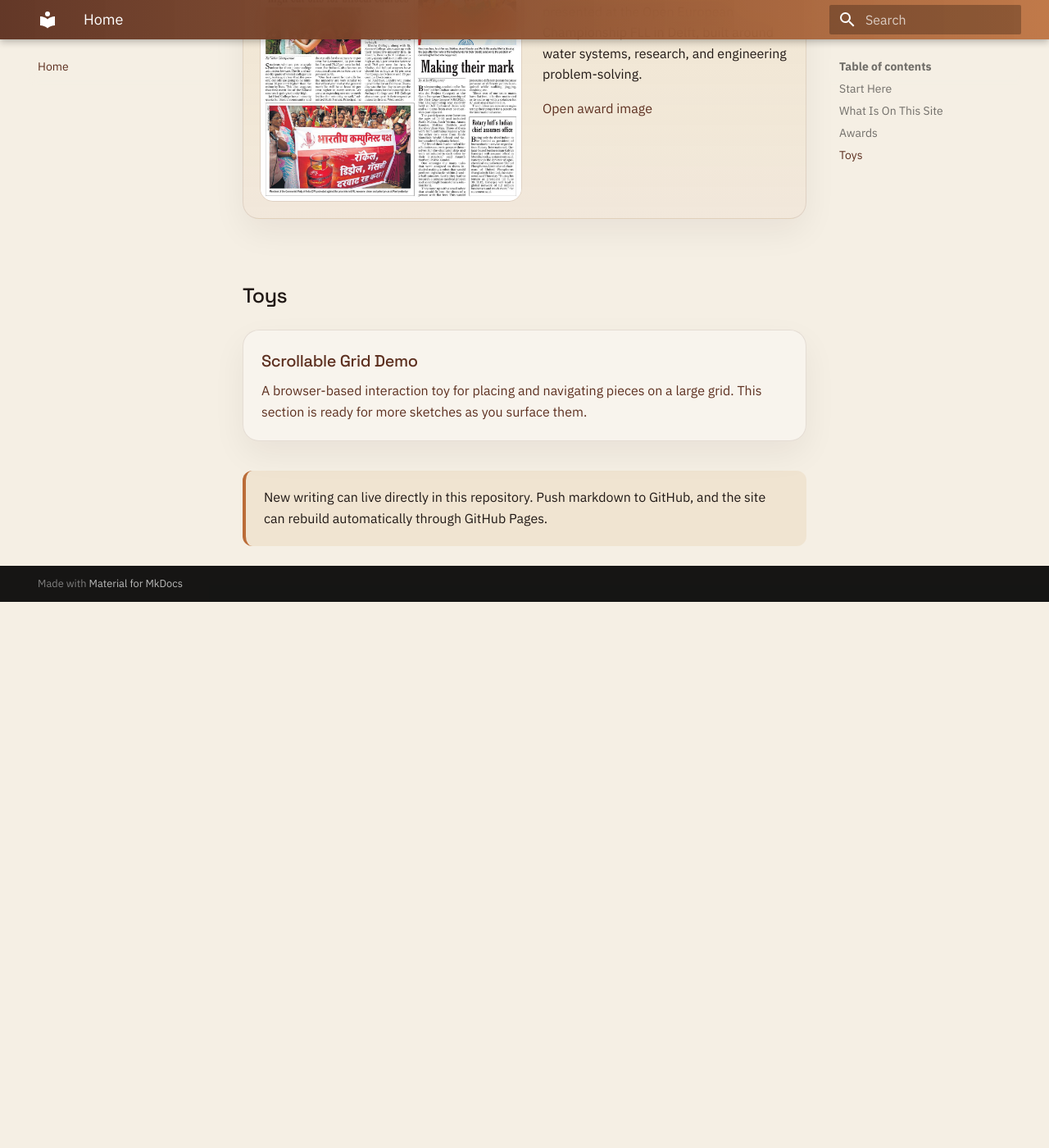
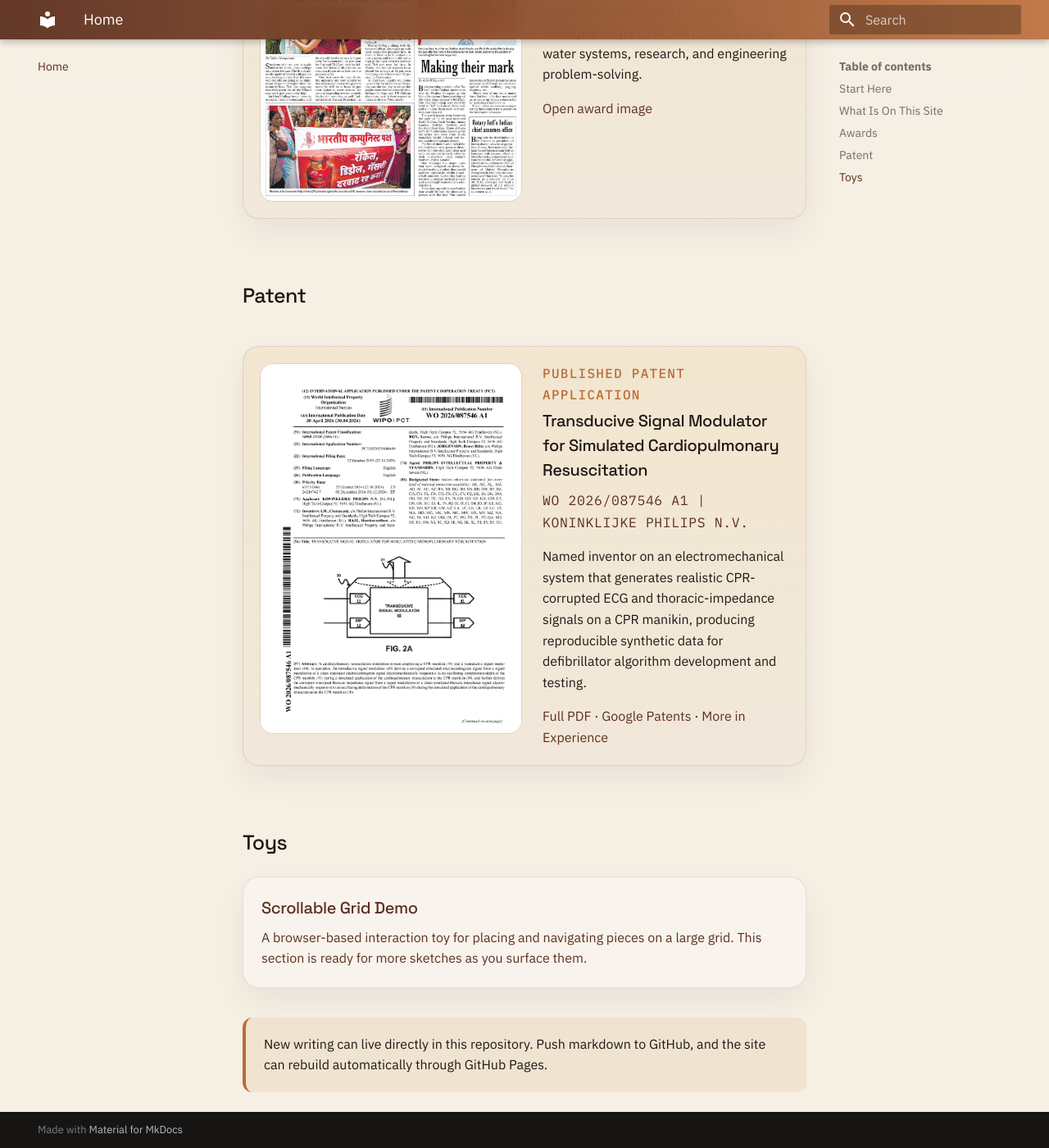
Before and after one commit to icgray/icgray.github.io, an MkDocs documentation site: the page built from docs/index.md, in a window 1280 px wide and 1400 px high, scrolled down 2082 px. Shown: the whole window at 82% size. Built offline with MkDocs 1.6.1 and Material for MkDocs 9.7.7, drawn with Linux system fonts in a browser that asks for light colours; before the commit the page ends 2816 px from its top, so only the background shows below that.

Commit message:
Add patent WO2026087546A1 front page to the home page
Embed the published-application front page (rendered to PNG) in a new
Patent section on index.md, reusing the award-card layout, with links to
the full PDF, Google Patents, and the Experience page. Store the front
page image and full PDF under docs/assets/patent/.

Co-Authored-By: Claude Opus 4.8 <noreply@anthropic.com>

```diff
--- a/docs/index.md
+++ b/docs/index.md
@@ -75,6 +75,31 @@ This site pulls together research prototypes, useful internal tools, racecar exp
   </div>
 </div>
 
+## Patent
+
+<div class="award-grid">
+  <div class="award-card">
+    <a class="award-image-link" href="assets/patent/WO2026087546A1.pdf" target="_blank">
+      <img src="assets/patent/wo2026087546a1-front-page.png" alt="Front page of international patent application WO 2026/087546 A1" class="award-image" />
+    </a>
+    <div class="award-copy">
+      <div class="hero-kicker">Published Patent Application</div>
+      <h3>Transducive Signal Modulator for Simulated Cardiopulmonary Resuscitation</h3>
+      <p class="award-meta">WO 2026/087546 A1 | Koninklijke Philips N.V.</p>
+      <p>
+        Named inventor on an electromechanical system that generates realistic CPR-corrupted
+        ECG and thoracic-impedance signals on a CPR manikin, producing reproducible synthetic
+        data for defibrillator algorithm development and testing.
+      </p>
+      <p>
+        <a href="assets/patent/WO2026087546A1.pdf" target="_blank">Full PDF</a> ·
+        <a href="https://patents.google.com/patent/WO2026087546A1/en" target="_blank">Google Patents</a> ·
+        <a href="experience.md#patents">More in Experience</a>
+      </p>
+    </div>
+  </div>
+</div>
+
 ## Toys
 
 <div class="start-grid">
```
Also changed, not shown: docs/assets/patent/wo2026087546a1-front-page.png (added), 1 other file.
